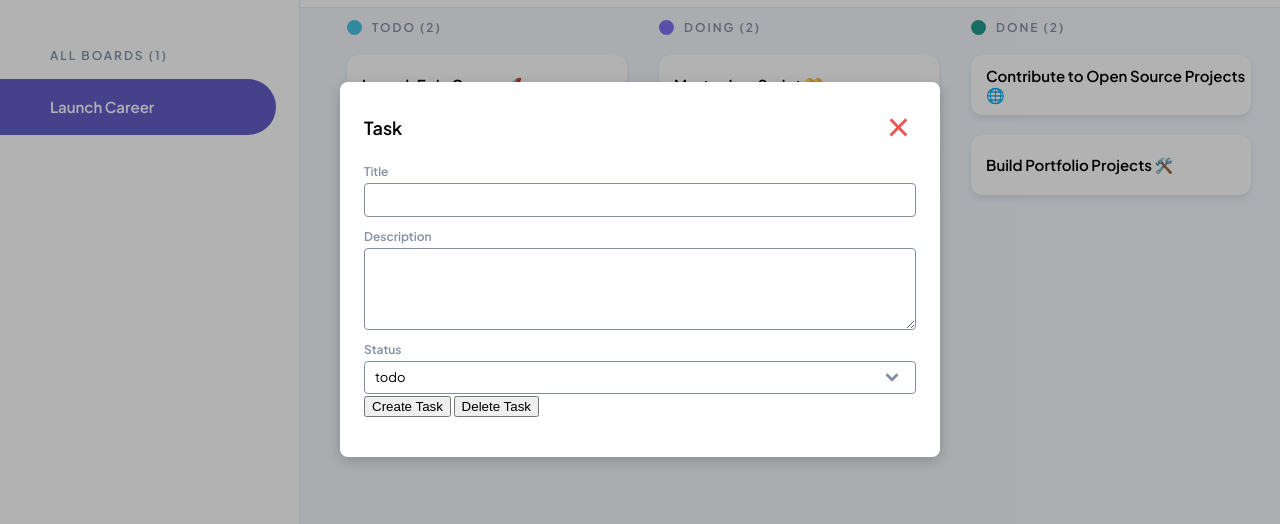
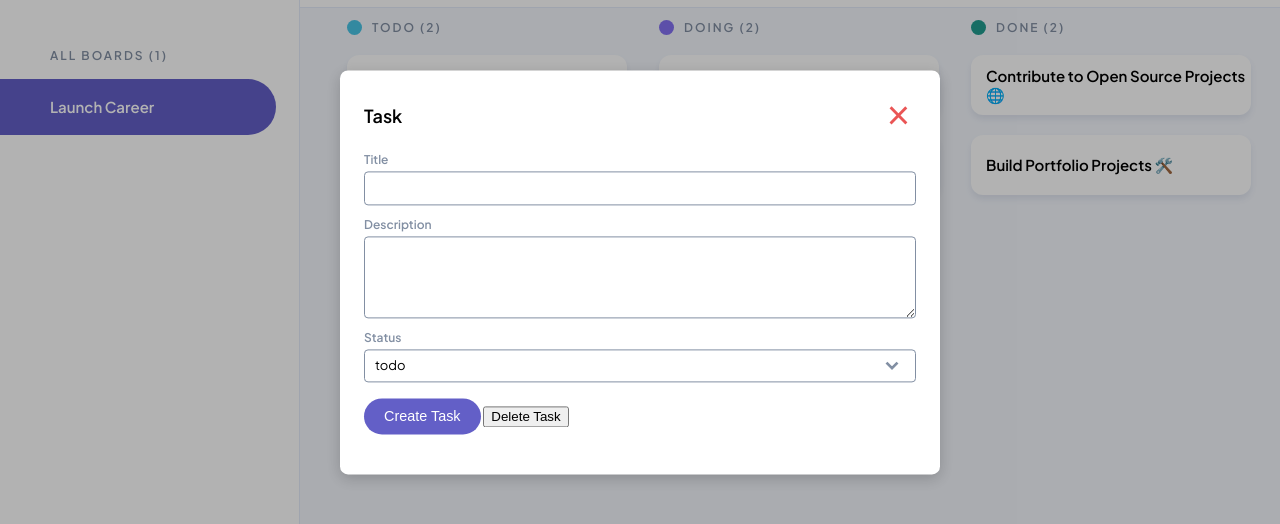
Before and after one commit to Reneva-dev/JSL04-SOLUTION-main, a plain HTML site: page JSL04-SOLUTION-main/index.html in a window 1280 px wide. Both pictures are taken after a click on the button "+ Add New Task". Shown: the part 88-612 px from the top of the page. Drawn offline with Linux system fonts and the light colour scheme.

Commit message:
added button styling for create task

```diff
--- a/JSL04-SOLUTION-main/styles.css
+++ b/JSL04-SOLUTION-main/styles.css
@@ -471,3 +471,18 @@ form select {
 button:hover {
   cursor: pointer;
 }
+
+.submit-task-btn {
+  margin-top: 16px;
+  background-color: #635fc7;
+  color: white;
+  border: none;
+  border-radius: 20px;
+  padding: 10px 20px;
+  font-size: 0.9rem;
+  cursor: pointer;
+}
+
+.submit-task-btn:hover {
+  background-color: #4e4ab8;
+}
```
